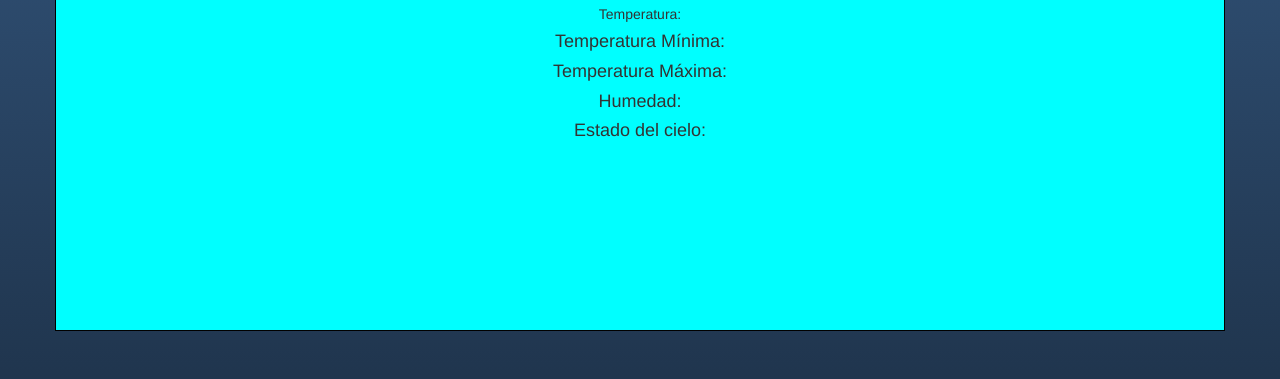
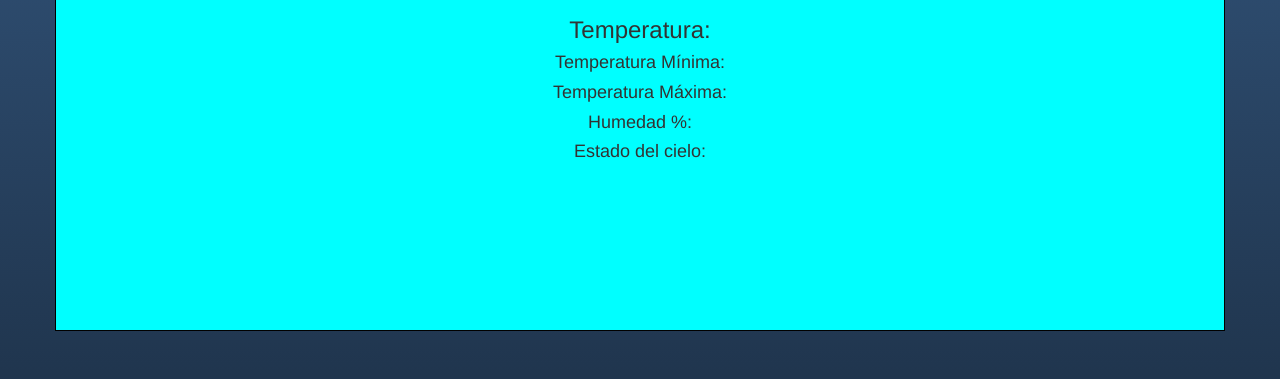
Before and after one commit to hbonavota/appDelClima, a plain HTML site: page index.html in a window 1280 px wide. Shown: the part 309-688 px from the top of the page. Drawn offline with nearby package versions, Linux system fonts and the light colour scheme; no server answers.

```diff
--- a/index.html
+++ b/index.html
@@ -33,10 +33,10 @@
     <div class="row">
         <div class="card-header"><h2>Ciudad: <span id="ciudad"></span></h2></div>
         <div class="card-body">
-            <h5 class="card-title">Temperatura: <span id="temperatura"></span></h5>
+            <h3 class="card-title">Temperatura: <span id="temperatura"></span></h3>
             <h4>Temperatura Mínima: <span id="temperaturaMin"></span></h4>
             <h4>Temperatura Máxima: <span id="temperaturaMax"></span></h4>
-            <h4>Humedad: <span id="humidity"></span></h4>
+            <h4> Humedad %: <span id="humidity"></span></h4>
             <h4>Estado del cielo: <span id="estado_del_cielo"></span></h4>
         </div>
     </div>
```
